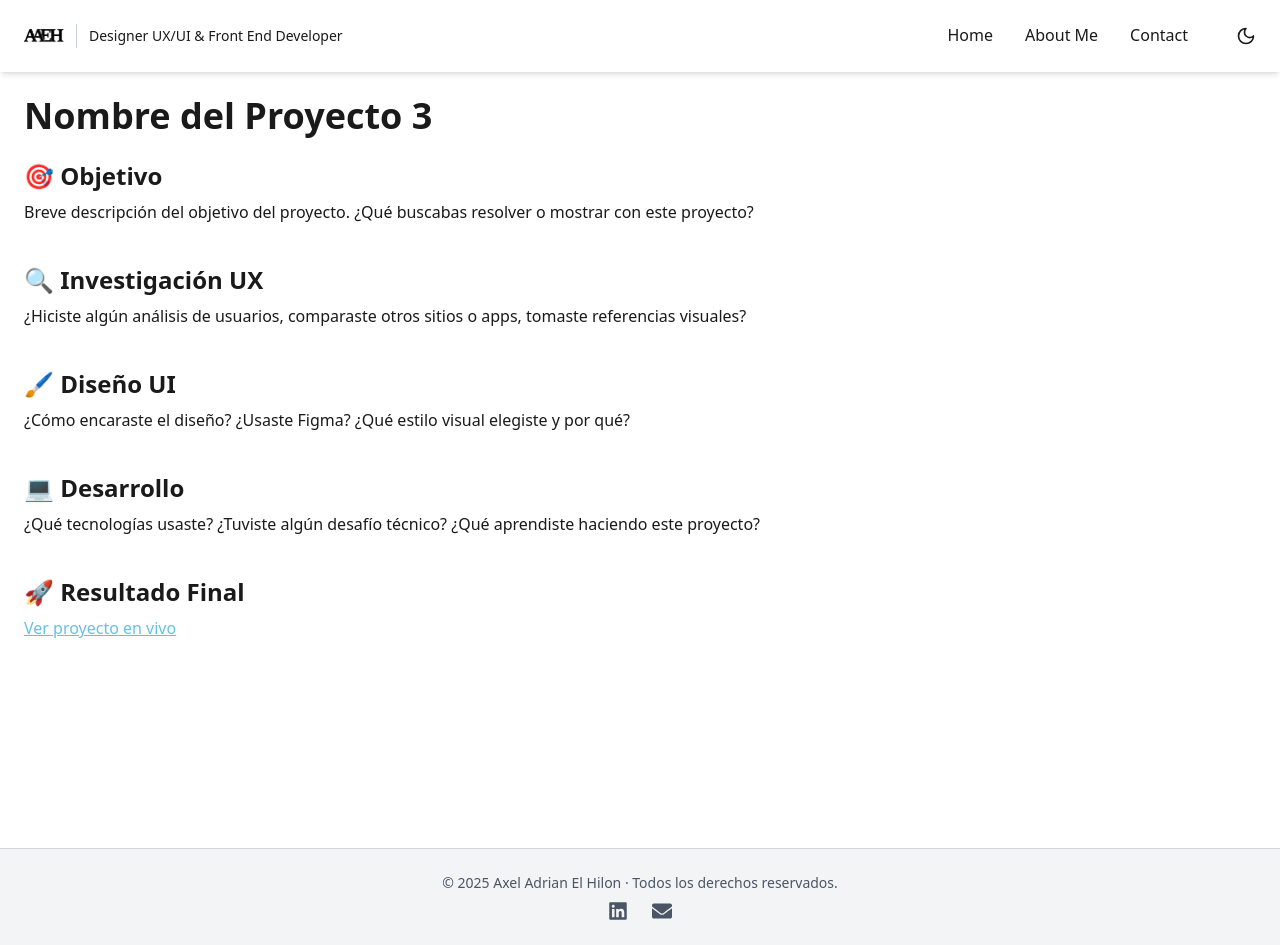
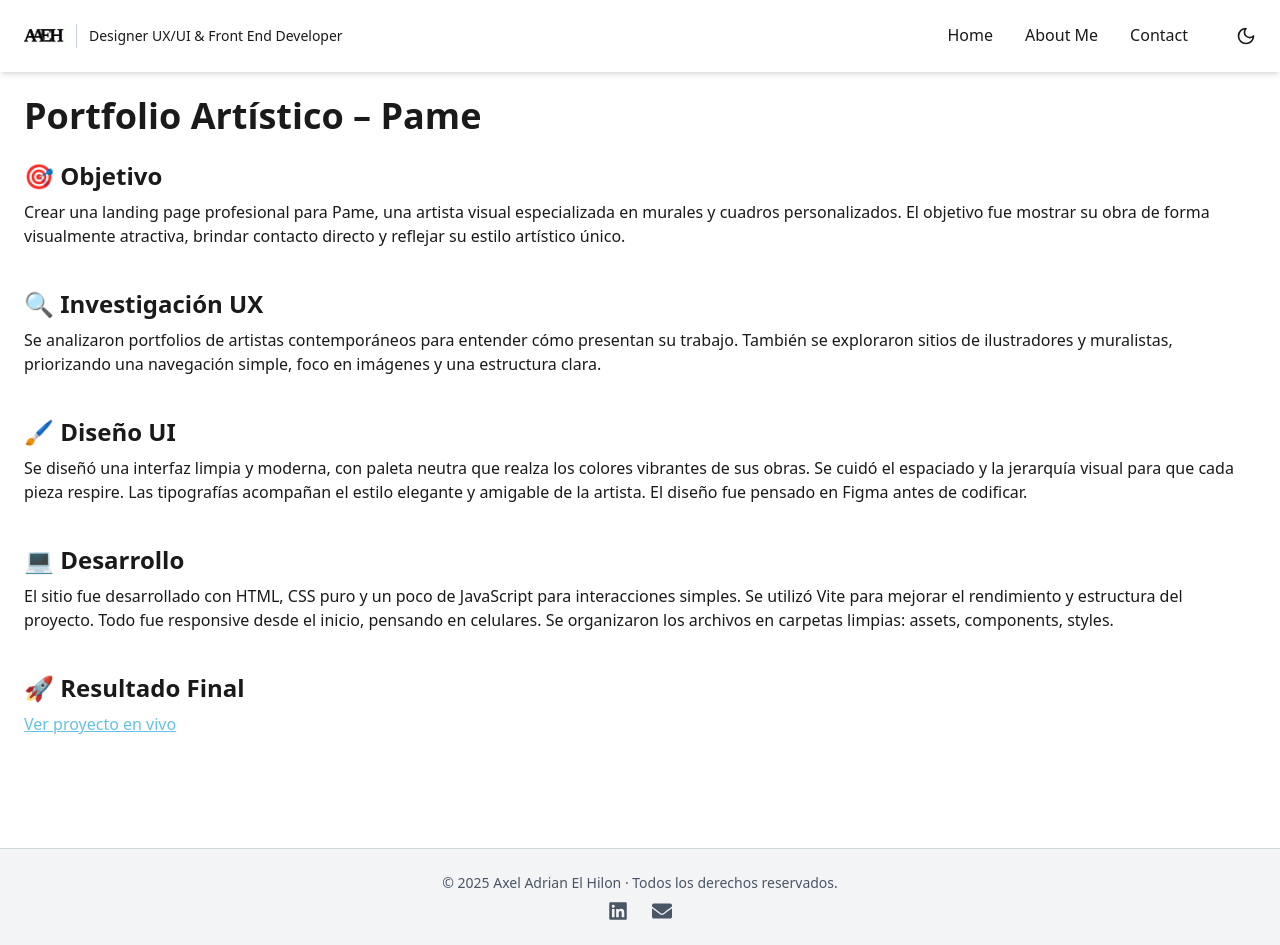
Before and after one commit to AxelElHilon/Portfolio-AxelElHilon, a React (Vite) app: page /projects/project3 in a window 1280 px wide. Built offline with nearby package versions, Linux system fonts and the light colour scheme.

Commit message:
Agregado de proyecto y dark mode a las paginas de proyecto

```diff
--- a/src/App.jsx
+++ b/src/App.jsx
@@ -25,12 +25,12 @@ function App() {
         <Route path="/" element={<Home darkMode={darkMode} />} />
         <Route path="/about" element={<About darkMode={darkMode} />} />
         <Route path="/contact" element={<Contact darkMode={darkMode} />} />
-        <Route path="/projects/project1" element={<Project1 />} />
-        <Route path="/projects/project2" element={<Project2 />} />
-        <Route path="/projects/project3" element={<Project3 />} />
-        <Route path="/projects/project4" element={<Project4 />} />
-        <Route path="/projects/project5" element={<Project5 />} />
-        <Route path="/projects/project6" element={<Project6 />} />
+        <Route path="/projects/project1" element={<Project1 darkMode={darkMode} />} />
+        <Route path="/projects/project2" element={<Project2 darkMode={darkMode} />} />
+        <Route path="/projects/project3" element={<Project3 darkMode={darkMode} />} />
+        <Route path="/projects/project4" element={<Project4 darkMode={darkMode} />}/>
+        <Route path="/projects/project5" element={<Project5 darkMode={darkMode} />} />
+        <Route path="/projects/project6" element={<Project6 darkMode={darkMode} />} />
       </Routes>
 
       <Footer darkMode={darkMode} />
--- a/src/components/projects/Project2.jsx
+++ b/src/components/projects/Project2.jsx
@@ -1,8 +1,12 @@
 import React from "react";
 
-export default function Project2() {
+export default function Project2({ darkMode }) {
   return (
-    <main className="pt-24 px-6 min-h-screen bg-white text-[#1a1a1a]">
+    <main
+      className={`pt-24 px-6 min-h-screen ${
+        darkMode ? "bg-[#1a1a1a] text-white" : "bg-white text-[#1a1a1a]"
+      }`}
+    >
       <h1 className="text-4xl font-bold mb-6">🎧 XWave - Landing Page Mobile First (En desarrollo)</h1>
 
       <section className="mb-10">
--- a/src/components/projects/Project3.jsx
+++ b/src/components/projects/Project3.jsx
@@ -1,42 +1,54 @@
 import React from "react";
 
-export default function Project3() {
+export default function Project3({ darkMode }) {
   return (
-    <main className="pt-24 px-6 min-h-screen bg-white text-[#1a1a1a]">
-      <h1 className="text-4xl font-bold mb-6">Nombre del Proyecto 3</h1>
+    <main
+      className={`pt-24 px-6 min-h-screen ${
+        darkMode ? "bg-[#1a1a1a] text-white" : "bg-white text-[#1a1a1a]"
+      }`}
+    >
+      <h1 className="text-4xl font-bold mb-6">Portfolio Artístico – Pame</h1>
 
       <section className="mb-10">
         <h2 className="text-2xl font-semibold mb-2">🎯 Objetivo</h2>
         <p>
-          Breve descripción del objetivo del proyecto. ¿Qué buscabas resolver o mostrar con este proyecto?
+          Crear una landing page profesional para Pame, una artista visual
+          especializada en murales y cuadros personalizados. El objetivo fue mostrar su obra de forma visualmente atractiva, brindar
+          contacto directo y reflejar su estilo artístico único.
         </p>
       </section>
 
       <section className="mb-10">
         <h2 className="text-2xl font-semibold mb-2">🔍 Investigación UX</h2>
         <p>
-          ¿Hiciste algún análisis de usuarios, comparaste otros sitios o apps, tomaste referencias visuales?
+          Se analizaron portfolios de artistas contemporáneos para entender cómo
+          presentan su trabajo. También se exploraron sitios de ilustradores y muralistas,
+          priorizando una navegación simple, foco en imágenes y una estructura clara.
         </p>
       </section>
 
       <section className="mb-10">
         <h2 className="text-2xl font-semibold mb-2">🖌️ Diseño UI</h2>
         <p>
-          ¿Cómo encaraste el diseño? ¿Usaste Figma? ¿Qué estilo visual elegiste y por qué?
+          Se diseñó una interfaz limpia y moderna, con paleta neutra que realza los colores vibrantes de sus obras.
+          Se cuidó el espaciado y la jerarquía visual para que cada pieza respire. Las tipografías acompañan el estilo elegante y
+          amigable de la artista. El diseño fue pensado en Figma antes de codificar.
         </p>
       </section>
 
       <section className="mb-10">
         <h2 className="text-2xl font-semibold mb-2">💻 Desarrollo</h2>
         <p>
-          ¿Qué tecnologías usaste? ¿Tuviste algún desafío técnico? ¿Qué aprendiste haciendo este proyecto?
+          El sitio fue desarrollado con HTML, CSS puro y un poco de JavaScript para interacciones simples.
+          Se utilizó Vite para mejorar el rendimiento y estructura del proyecto. Todo fue responsive desde el inicio,
+          pensando en celulares. Se organizaron los archivos en carpetas limpias: assets, components, styles.
         </p>
       </section>
 
       <section className="mb-10">
         <h2 className="text-2xl font-semibold mb-2">🚀 Resultado Final</h2>
         <a
-          href="https://link-del-proyecto.vercel.app/"
+          href="https://pame-spahn.vercel.app/"
           target="_blank"
           rel="noopener noreferrer"
           className="text-[#65c1e4] underline"
--- a/src/components/projects/Project4.jsx
+++ b/src/components/projects/Project4.jsx
@@ -1,8 +1,12 @@
 import React from "react";
 
-export default function Project4() {
+export default function Project4({ darkMode }) {
   return (
-    <main className="pt-24 px-6 min-h-screen bg-white text-[#1a1a1a]">
+    <main
+      className={`pt-24 px-6 min-h-screen ${
+        darkMode ? "bg-[#1a1a1a] text-white" : "bg-white text-[#1a1a1a]"
+      }`}
+    >
       <h1 className="text-4xl font-bold mb-6">Nombre del Proyecto 4</h1>
 
       <section className="mb-10">
--- a/src/components/projects/Project5.jsx
+++ b/src/components/projects/Project5.jsx
@@ -1,8 +1,12 @@
 import React from "react";
 
-export default function Project5() {
+export default function Project5({ darkMode }) {
   return (
-    <main className="pt-24 px-6 min-h-screen bg-white text-[#1a1a1a]">
+    <main
+      className={`pt-24 px-6 min-h-screen ${
+        darkMode ? "bg-[#1a1a1a] text-white" : "bg-white text-[#1a1a1a]"
+      }`}
+    >
       <h1 className="text-4xl font-bold mb-6">Nombre del Proyecto 5</h1>
 
       <section className="mb-10">
--- a/src/components/projects/Project6.jsx
+++ b/src/components/projects/Project6.jsx
@@ -1,8 +1,12 @@
 import React from "react";
 
-export default function Project6() {
+export default function Project5({ darkMode }) {
   return (
-    <main className="pt-24 px-6 min-h-screen bg-white text-[#1a1a1a]">
+    <main
+      className={`pt-24 px-6 min-h-screen ${
+        darkMode ? "bg-[#1a1a1a] text-white" : "bg-white text-[#1a1a1a]"
+      }`}
+    >
       <h1 className="text-4xl font-bold mb-6">Nombre del Proyecto 6</h1>
 
       <section className="mb-10">
--- a/src/components/projects/Proyect1.jsx
+++ b/src/components/projects/Proyect1.jsx
@@ -1,8 +1,12 @@
 import React from "react";
 
-export default function Project1() {
+export default function Project1({ darkMode }) {
   return (
-    <main className="pt-24 px-6 min-h-screen bg-white text-[#1a1a1a]">
+    <main
+      className={`pt-24 px-6 min-h-screen ${
+        darkMode ? "bg-[#1a1a1a] text-white" : "bg-white text-[#1a1a1a]"
+      }`}
+    >
       <h1 className="text-4xl font-bold mb-6">Bralo Tattoo</h1>
 
       <section className="mb-10">
```
